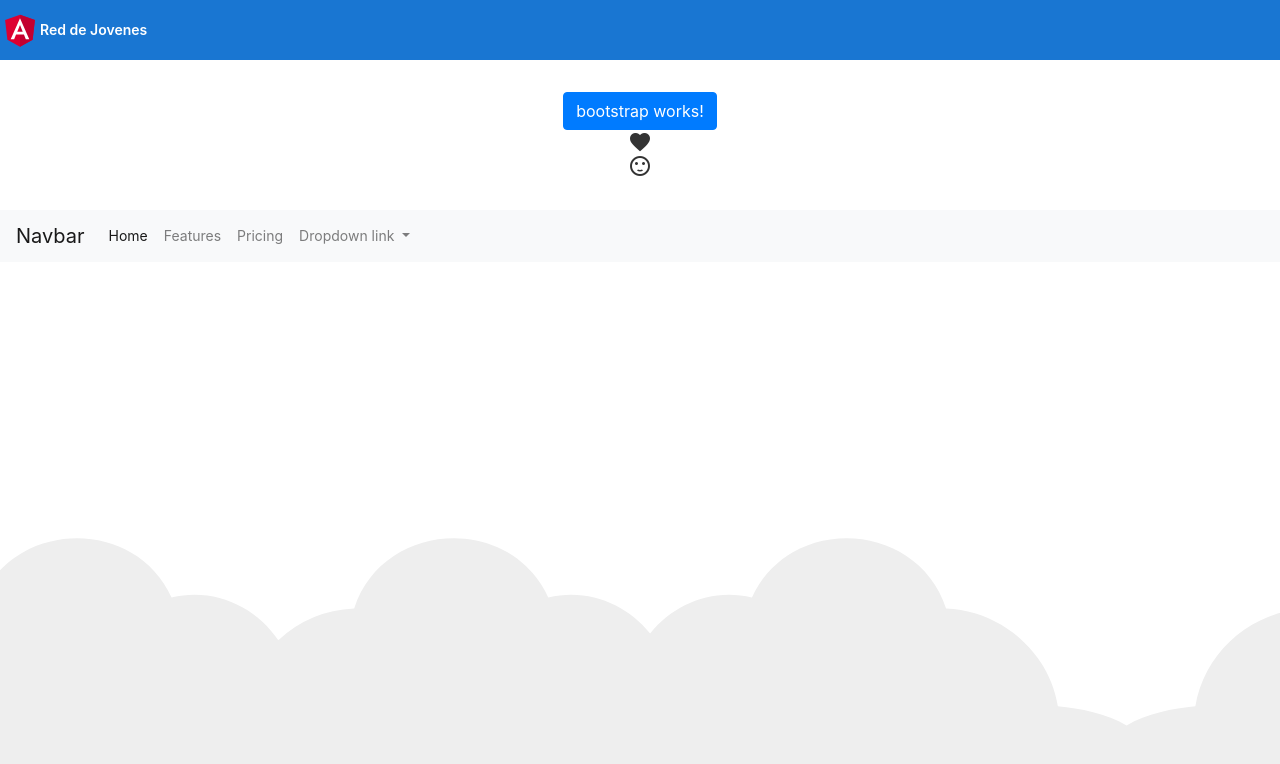
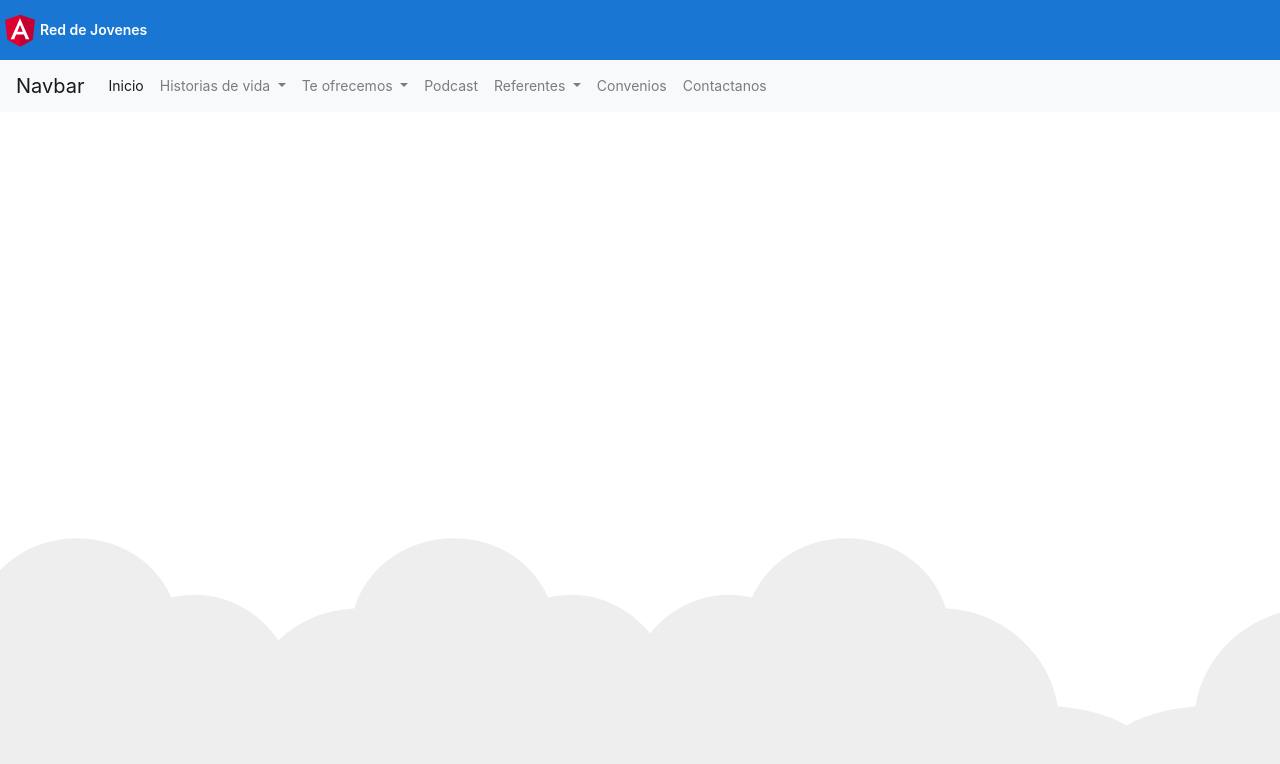
Before and after one commit to alvarofloresf/redDeJovenes, an Angular app: page / in a window 1280 px wide. Shown: the top 764 px of the page. Built offline with nearby package versions, Linux system fonts and the light colour scheme.

Commit message:
implementando navbar2

```diff
--- a/src/app/app.component.html
+++ b/src/app/app.component.html
@@ -1,5 +1,3 @@
-
-
 <style>
   :host {
     font-family: -apple-system, BlinkMacSystemFont, "Segoe UI", Roboto, Helvetica, Arial, sans-serif, "Apple Color Emoji", "Segoe UI Emoji", "Segoe UI Symbol";
@@ -173,13 +171,6 @@
 
 <!--Content-->
 <!--making tests-->
-<div class="content" role="main">
-<button type="button" class="btn btn-primary">bootstrap works!</button>
-<mat-icon>favorite</mat-icon>
-<mat-icon>sentiment_satisfied</mat-icon>
-
-</div>
-
 <app-navbar>
 
 </app-navbar>
--- a/src/app/components/navbar/navbar.component.html
+++ b/src/app/components/navbar/navbar.component.html
@@ -6,23 +6,47 @@
     <div class="collapse navbar-collapse" id="navbarNavDropdown">
       <ul class="navbar-nav">
         <li class="nav-item active">
-          <a class="nav-link" href="#">Home <span class="sr-only">(current)</span></a>
+          <a class="nav-link" href="#">Inicio <span class="sr-only">(current)</span></a>
+        </li>
+        <li class="nav-item dropdown">
+            <a class="nav-link dropdown-toggle" href="#" id="navbarDropdownMenuLink" role="button" data-toggle="dropdown" aria-haspopup="true" aria-expanded="false">
+              Historias de vida
+            </a>
+            <div class="dropdown-menu" aria-labelledby="navbarDropdownMenuLink">
+              <a class="dropdown-item" href="#">Video</a>
+              <a class="dropdown-item" href="#">Audio</a>
+              <a class="dropdown-item" href="#">Texto</a>
+            </div>
+          </li>
+          <li class="nav-item dropdown">
+            <a class="nav-link dropdown-toggle" href="#" id="navbarDropdownMenuLink" role="button" data-toggle="dropdown" aria-haspopup="true" aria-expanded="false">
+              Te ofrecemos
+            </a>
+            <div class="dropdown-menu" aria-labelledby="navbarDropdownMenuLink">
+              <a class="dropdown-item" href="#">Trabajo</a>
+              <a class="dropdown-item" href="#">Beca</a>
+              <a class="dropdown-item" href="#">Vivienda</a>
+            </div>
+          </li>
+        <li class="nav-item">
+            <a class="nav-link" href="#">Podcast</a>
+        </li>
+        <li class="nav-item dropdown">
+            <a class="nav-link dropdown-toggle" href="#" id="navbarDropdownMenuLink" role="button" data-toggle="dropdown" aria-haspopup="true" aria-expanded="false">
+              Referentes
+            </a>
+            <div class="dropdown-menu" aria-labelledby="navbarDropdownMenuLink">
+              <a class="dropdown-item" href="#">Trabajo</a>
+              <a class="dropdown-item" href="#">Vivienda</a>
+              <a class="dropdown-item" href="#">Educacion</a>
+              <a class="dropdown-item" href="#">Salud</a>
+            </div>
         </li>
         <li class="nav-item">
-          <a class="nav-link" href="#">Features</a>
+            <a class="nav-link" href="#">Convenios</a>
         </li>
         <li class="nav-item">
-          <a class="nav-link" href="#">Pricing</a>
-        </li>
-        <li class="nav-item dropdown">
-          <a class="nav-link dropdown-toggle" href="#" id="navbarDropdownMenuLink" role="button" data-toggle="dropdown" aria-haspopup="true" aria-expanded="false">
-            Dropdown link
-          </a>
-          <div class="dropdown-menu" aria-labelledby="navbarDropdownMenuLink">
-            <a class="dropdown-item" href="#">Action</a>
-            <a class="dropdown-item" href="#">Another action</a>
-            <a class="dropdown-item" href="#">Something else here</a>
-          </div>
+            <a class="nav-link" href="#">Contactanos</a>
         </li>
       </ul>
     </div>
```
